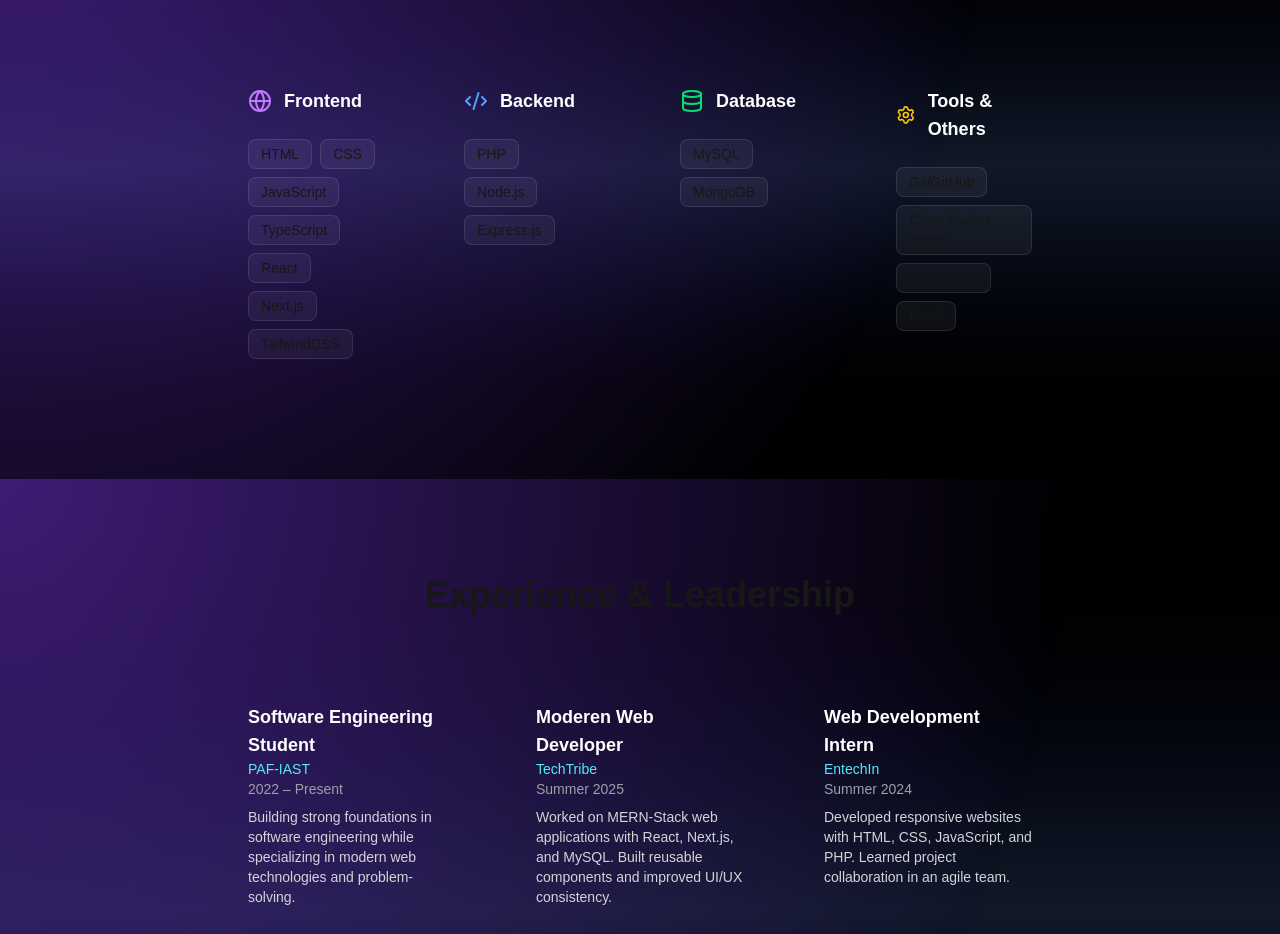
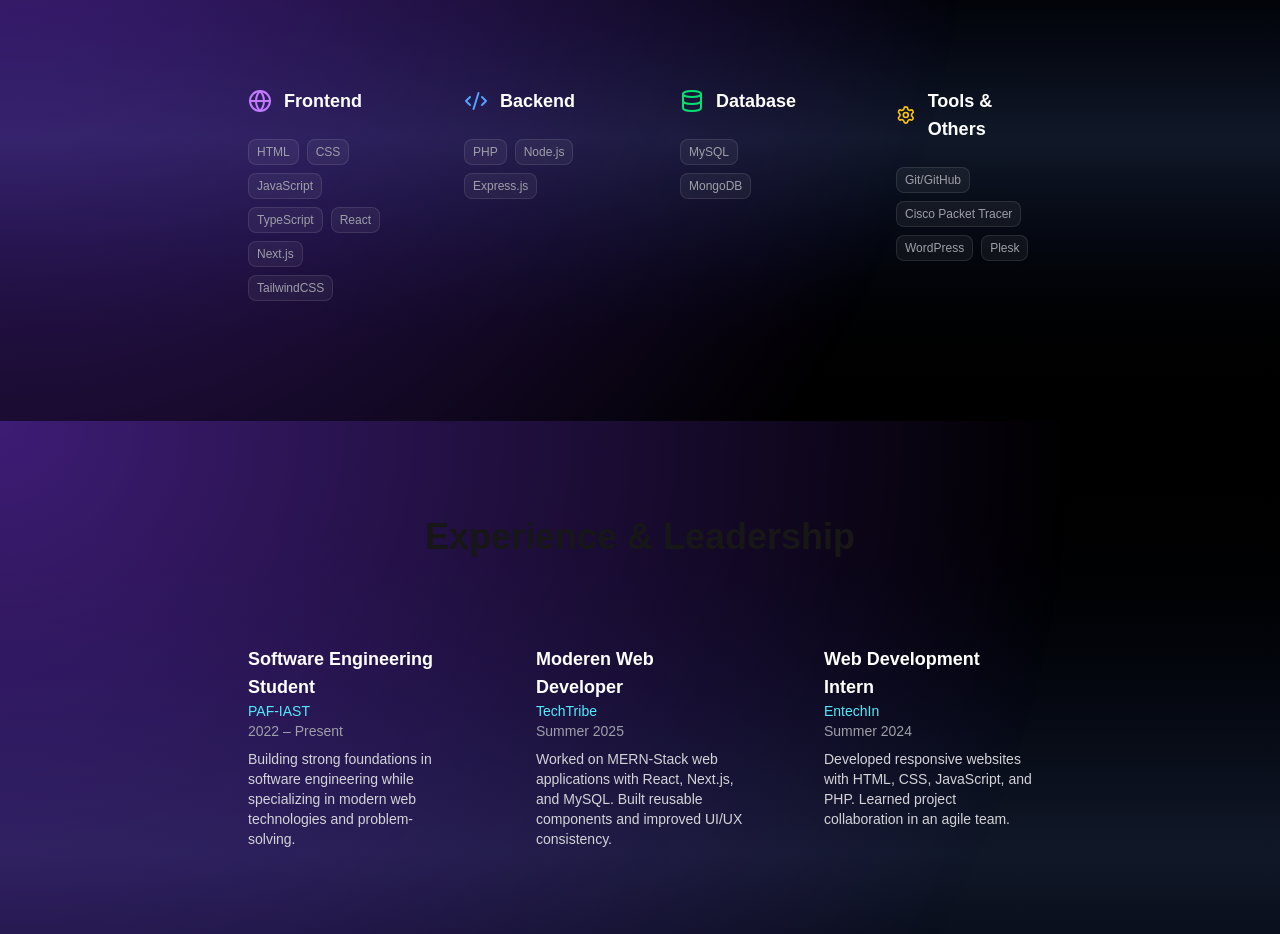
Before and after one commit to abuzarkhanse/Updated-Portfolio, a Next.js app: page / in a window 1280 px wide. Shown: the part 2060-2994 px from the top of the page. Built offline with nearby package versions, Linux system fonts and the light colour scheme.

Commit message:
Skills page Updates

```diff
--- a/src/components/sections/Skills.tsx
+++ b/src/components/sections/Skills.tsx
@@ -64,7 +64,7 @@ export default function Skills() {
               {skill.items.map((item) => (
                 <li
                   key={item}
-                  className="text-sm px-3 py-1 bg-white/5 rounded-lg border border-white/10 hover:bg-purple-500/20 hover:text-white transition-colors"
+                  className="text-xs px-2 py-1 rounded-lg bg-white/5 text-zinc-400 border border-white/10 hover:bg-purple-500/10 hover:text-white transition-colors"
                 >
                   {item}
                 </li>
```
